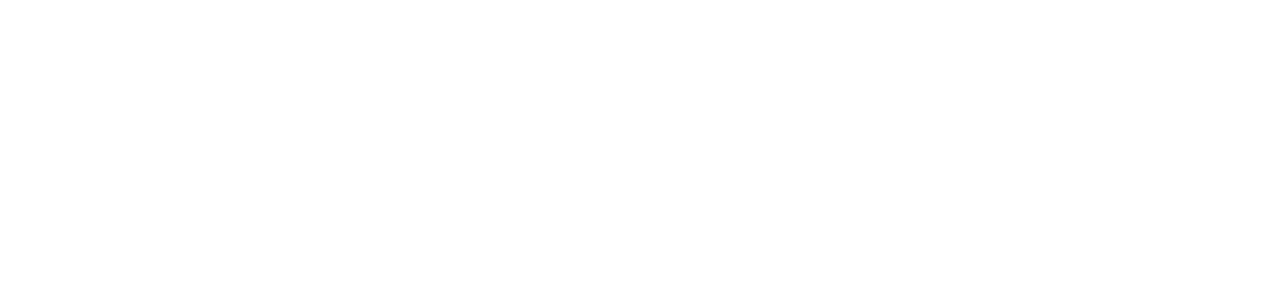
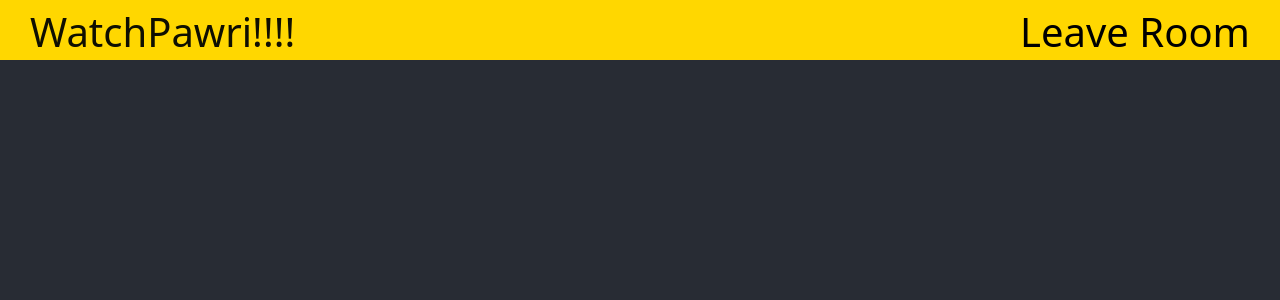
Before and after one commit to FABhishek/WatchPawrii, a React (Create React App) app: page /room in a window 1280 px wide. Before the commit this address had no page. Shown: the top 300 px of the page. Built offline with nearby package versions, Linux system fonts and the light colour scheme.

Commit message:
Co-authored-by: Abhishek Sharma <FABhishek@users.noreply.github.com>

```diff
--- a/src/App.js
+++ b/src/App.js
@@ -1,12 +1,13 @@
 import Home from "./Home.js";
 import { BrowserRouter as Router, Routes, Route } from "react-router-dom";
+import Room from "./Room.js"
 
 function App() {
   return (
     <Router>
       <Routes>
         <Route exact path="/" element={<Home />} />
-        {/* <Route exact path="/modal" element={<Modal />} /> */}
+        <Route exact path="/room" element={<Room />} />
       </Routes>
     </Router>
   );
--- a/src/Home.css
+++ b/src/Home.css
@@ -134,12 +134,14 @@
 
 .close-button{
   border-color: transparent;
+  color: aliceblue;
 }
 
 .close-button:hover
 {
   border-radius: 2px;
-  font-size: 30px;
+  font-size: 25px;
+  color: rgb(178, 59, 85);
 }
 
 
@@ -152,6 +154,8 @@
 
 .join-Button {
   background-color: rgb(178, 59, 85);
+  border-radius: 10px;
+  padding: 4px;
   font-size: large;
   width: 4rem;
   color: wheat;
--- a/src/Home.js
+++ b/src/Home.js
@@ -28,7 +28,8 @@
          Join room
         </button>
 
-        <button type="button" className="bt Create">
+        <button onClick = {event => window.location.href="/room"}
+        type="button" className="bt Create">
         Create Room
         </button>
       </div>
@@ -39,17 +40,17 @@
         contentLabel="My dialog"
         className="mymodal"
         overlayClassName="myoverlay"
-        closeTimeoutMS={500}
+        closeTimeoutMS={100}
       >
-      <div class="Modal">
-		      <span onClick={toggleModal} class="close-button">x</span>
-		      <h1 class="mtext">Enter Room Code</h1>
-		      <form class="formR">
-            <label for="roomId"></label>
-            <input type="text" id="roomId" name="roomId" class="inTput"></input>
+      <div className="Modal">
+		      <span onClick={toggleModal} className="close-button">x</span>
+		      <h1 className="mtext">Enter Room Code</h1>
+		      <form className="formR">
+            <input type="text" id="roomId" name="roomId"
+            placeholder="Room ID..." className="inTput"></input>
           </form><br></br>
-          <div class="joinbutton">
-          <button onClick={toggleModal} class="join-Button">Join</button>
+          <div className="joinbutton">
+          <button className="join-Button">Join</button>
           </div>
       </div>
       </Modal>
--- /dev/null
+++ b/src/Room.css
@@ -0,0 +1,4 @@
+.leave-btn {
+    color: black;
+    text-decoration: none;
+}
--- /dev/null
+++ b/src/Room.js
@@ -0,0 +1,21 @@
+import React from 'react'
+import Modal from "react-modal";
+import "./Room.css"
+
+function Room() {
+    return (
+        <div className="App">
+            <nav className="navbar NavColor">
+                <a className="textColor" href="#">
+                    <h1>WatchPawri!!!!</h1>
+                </a>
+                <a className="leave-btn"href="#">
+                    <i class="fas fa-sign-out-alt" aria-hidden="true"></i>
+                    <h1>Leave Room</h1>
+                </a>
+            </nav>
+        </div>
+    )
+}
+
+export default Room
```
